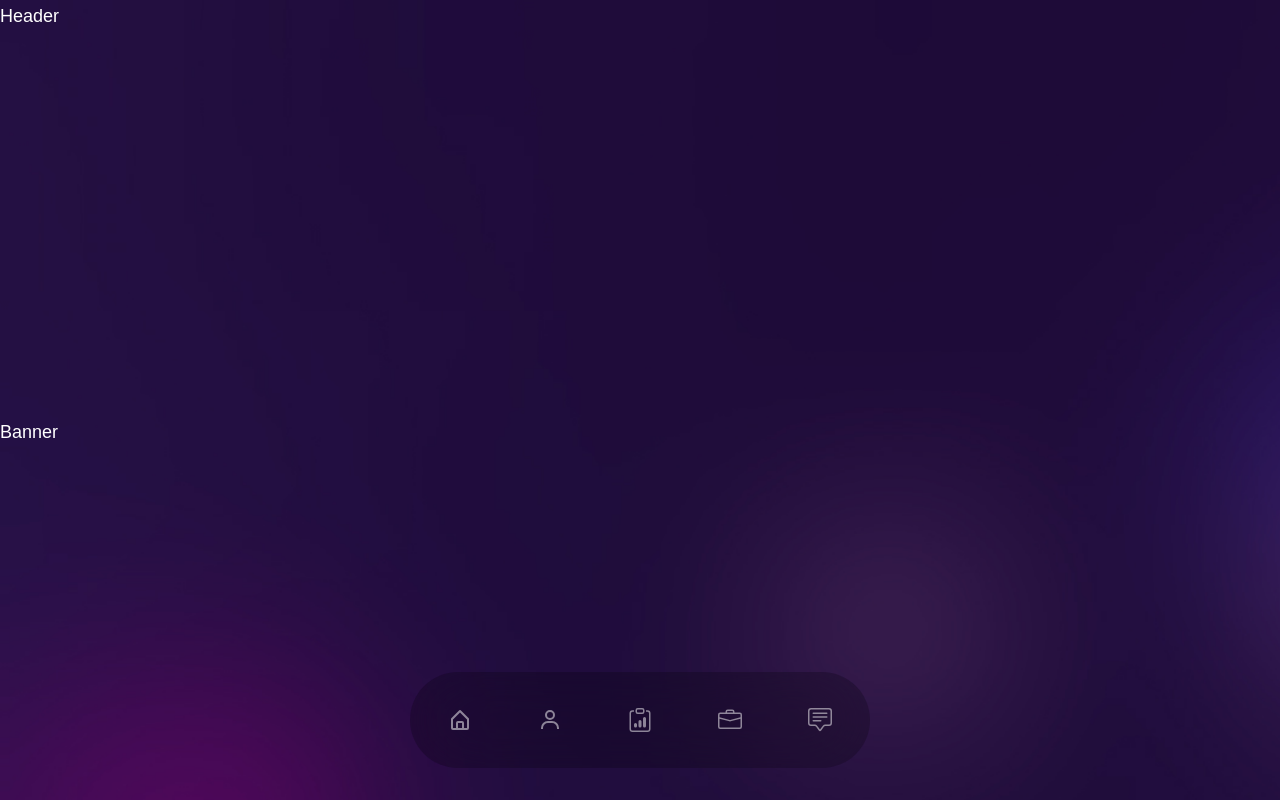
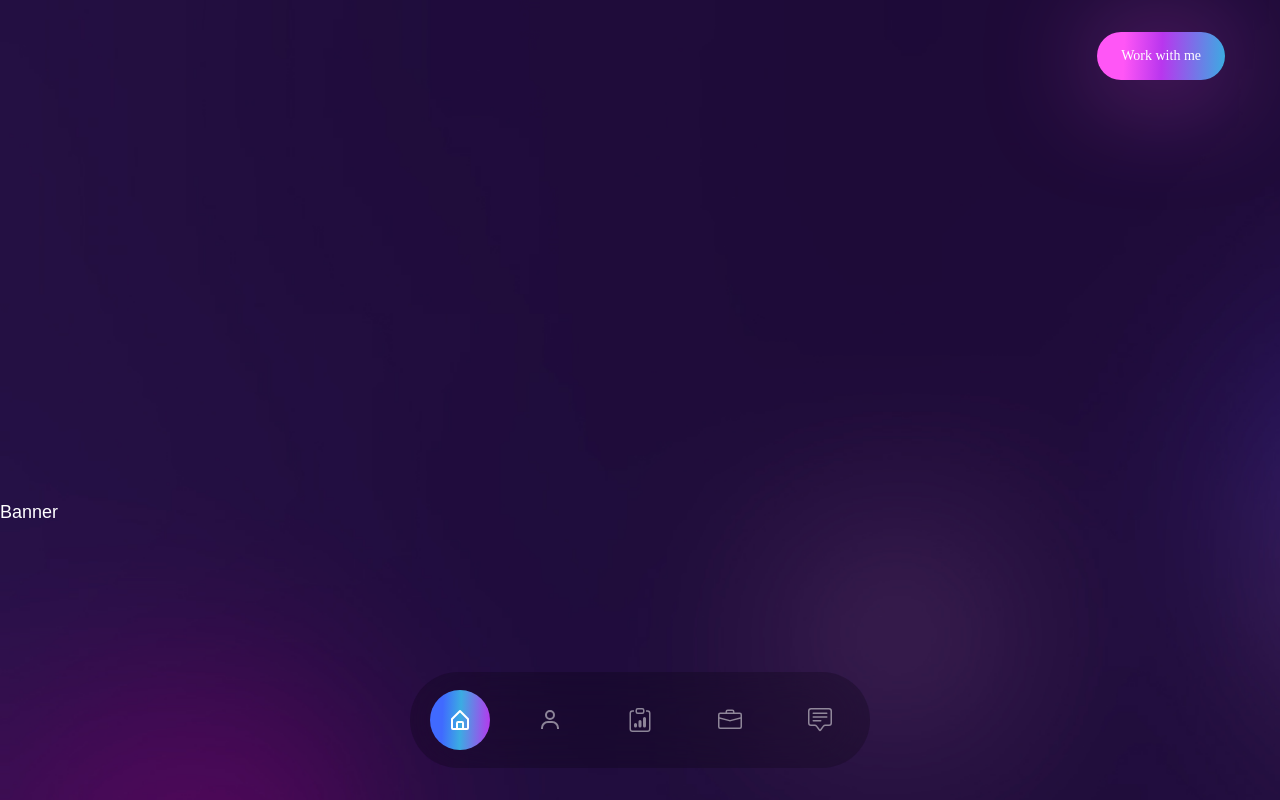
Before and after one commit to a2d7cc/portfolio-app, a Next.js app: page / in a window 1280 px wide. Shown: the top 800 px of the page. Built offline with nearby package versions, Linux system fonts and the light colour scheme.

Commit message:
Header, also added in nav: offset property in react-scroll

```diff
--- a/app/components/ui/button/button.module.scss
+++ b/app/components/ui/button/button.module.scss
@@ -0,0 +1 @@
+.button {}
--- a/app/components/ui/header/Header.tsx
+++ b/app/components/ui/header/Header.tsx
@@ -1,8 +1,25 @@
 import Meta from 'providers/meta/Meta'
 import { FC } from 'react'
 
+import logo from '@/assets/images/logo.svg'
+
+import Button from '../button/Button'
+
 const Header: FC = () => {
-	return <div className="bg-pink -300">Header</div>
+	return (
+		<div className="py-8">
+			<div className="container mx-auto">
+				<div className="flex justify-between items-center">
+					{/* Logo */}
+					<a href="#">
+						<img src={logo.src}></img>
+					</a>
+					{/* Button */}
+					<Button className="btn btn-sm">Work with me</Button>
+				</div>
+			</div>
+		</div>
+	)
 }
 
 export default Header
--- a/app/components/ui/nav/Nav.tsx
+++ b/app/components/ui/nav/Nav.tsx
@@ -20,6 +20,7 @@ const Nav: FC = () => {
 							activeClass="active"
 							smooth={true}
 							spy={true}
+							offset={-200}
 						>
 							{item.icon}
 						</Link>
--- a/package.json
+++ b/package.json
@@ -29,6 +29,7 @@
 		"@types/react-scroll": "^1.8.6",
 		"animation": "^0.1.3",
 		"autoprefixer": "^10.4.13",
+		"classnames": "^2.3.2",
 		"eslint": "8.32.0",
 		"eslint-config-next": "13.1.5",
 		"framer-motion": "^8.5.3",
```
Also changed, not shown: 2 other files (tests, documents, lock files or other folders).
